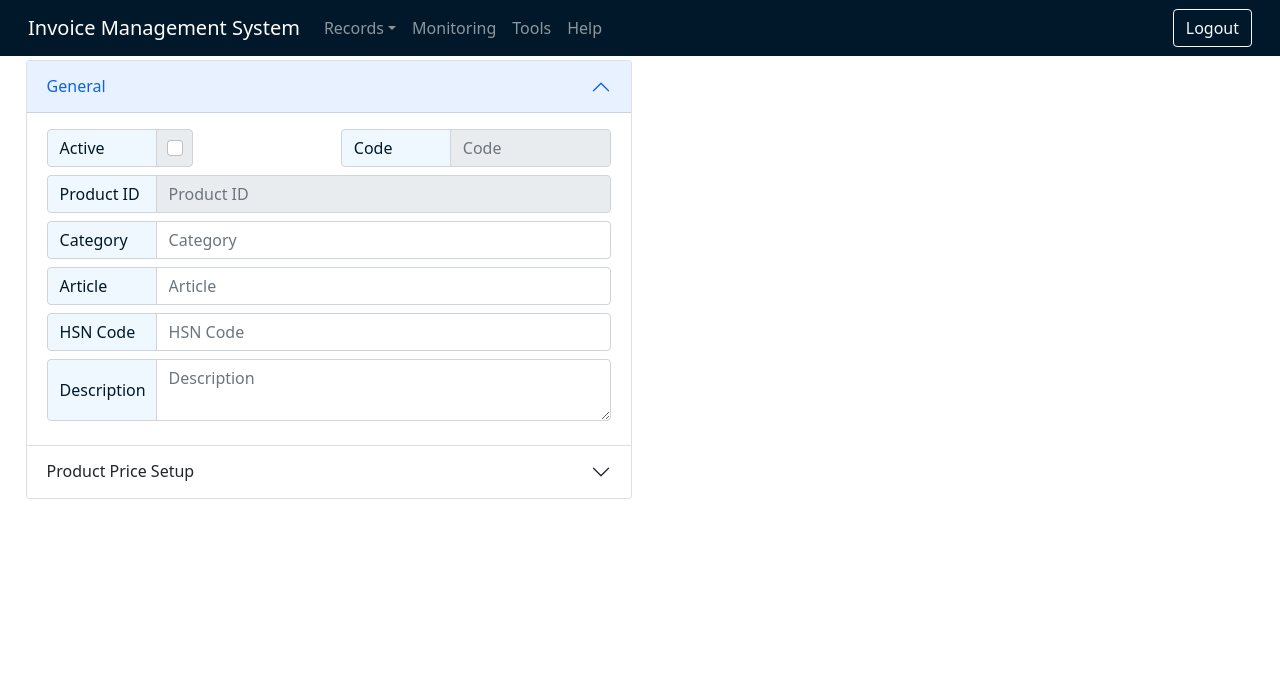
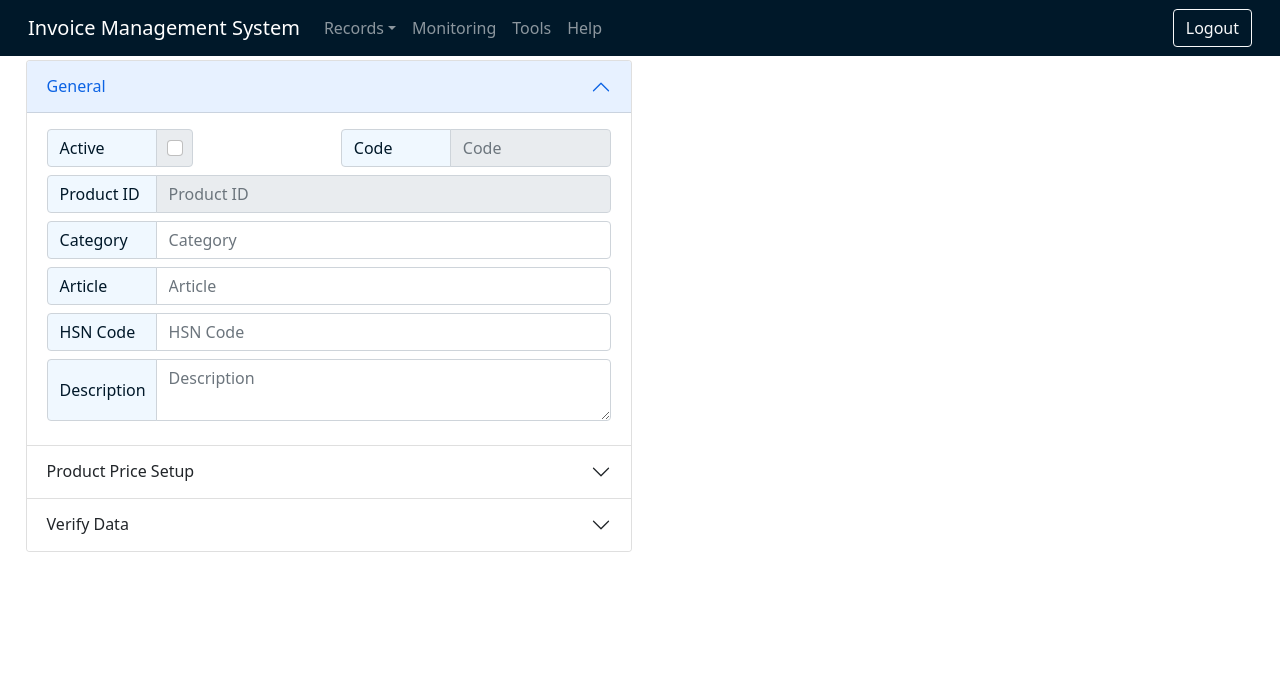
Before and after one commit to rsrishav/ims, a Django app: page /products/add/ in a window 1280 px wide. Shown: the top 687 px of the page. Run offline with Django 3.2, Linux system fonts and the light colour scheme; a user stored in the database is signed in; some libraries are stand-ins or nearby versions.

Commit message:
UI changes.

```diff
--- a/ims/products/templates/products/add.html
+++ b/ims/products/templates/products/add.html
@@ -73,6 +73,8 @@
             </div>
           </div>
         </div>
+
+
         <div class="accordion-item">
           <h2 class="accordion-header" id="headingTwo">
             <button class="accordion-button collapsed" type="button" data-bs-toggle="collapse"
@@ -177,6 +179,28 @@
             </div>
           </div>
         </div>
+
+
+        <div class="accordion-item">
+          <h2 class="accordion-header" id="headingThree">
+            <button class="accordion-button collapsed" type="button" data-bs-toggle="collapse"
+                    data-bs-target="#collapseThree" aria-expanded="false" aria-controls="collapseThree">
+              Verify Data
+            </button>
+          </h2>
+          <div id="collapseThree" class="accordion-collapse collapse" aria-labelledby="headingTwo"
+               data-bs-parent="#accordion">
+            <div class="accordion-body">
+              <div class="row" style="margin-bottom: -0.5rem;">
+                <div class="input-group mb-2">
+                <span class="input-group-text" id="lbl_bar_code">UAC Bar Code</span>
+                <input type="text" class="form-control" placeholder="UAC Bar Code" aria-label="UAC Bar Code"
+                       aria-describedby="lbl_code" readonly id="bar_code">
+              </div>
+              </div>
+            </div>
+          </div>
+        </div>
       </div>
     </div>
     <div class="col-md"></div>
```
Also changed, not shown: requirements.txt (+5 -2 lines), ims/db.sqlite3.
